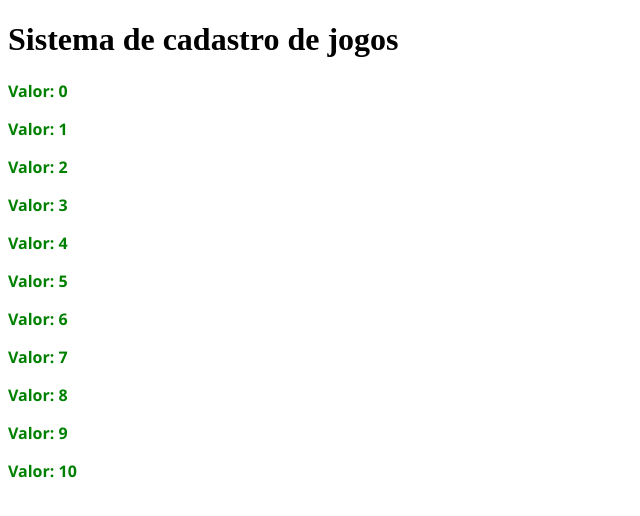
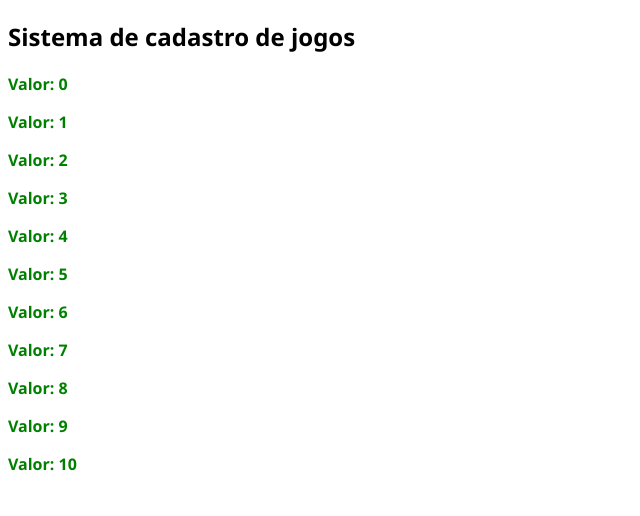
Before and after one commit to Leonardo-mb/Sistema-de-cadastro, a plain HTML site: page index.html in a window 1280 px wide. Shown: the whole page, without its empty margins (0-640 px from the left). Drawn offline with Linux system fonts and the light colour scheme.

Commit message:
Style: Modificar tag h1 e estilo do body

```diff
--- a/estilo.css
+++ b/estilo.css
@@ -1,5 +1,8 @@
+body{
+    font-family: 'Segoe UI', Tahoma, Geneva, Verdana, sans-serif;
+}
+
 p{
-    font-family: 'Segoe UI', Tahoma, Geneva, Verdana, sans-serif;
     color: green;
     font-weight: bold;
 }
--- a/index.html
+++ b/index.html
@@ -9,6 +9,6 @@
         <title>Meus jogos</title>
     </head>
     <body>
-        <h1>Sistema de cadastro de jogos</h1>
+        <h2>Sistema de cadastro de jogos</h2>
     </body>
 </html>
```
